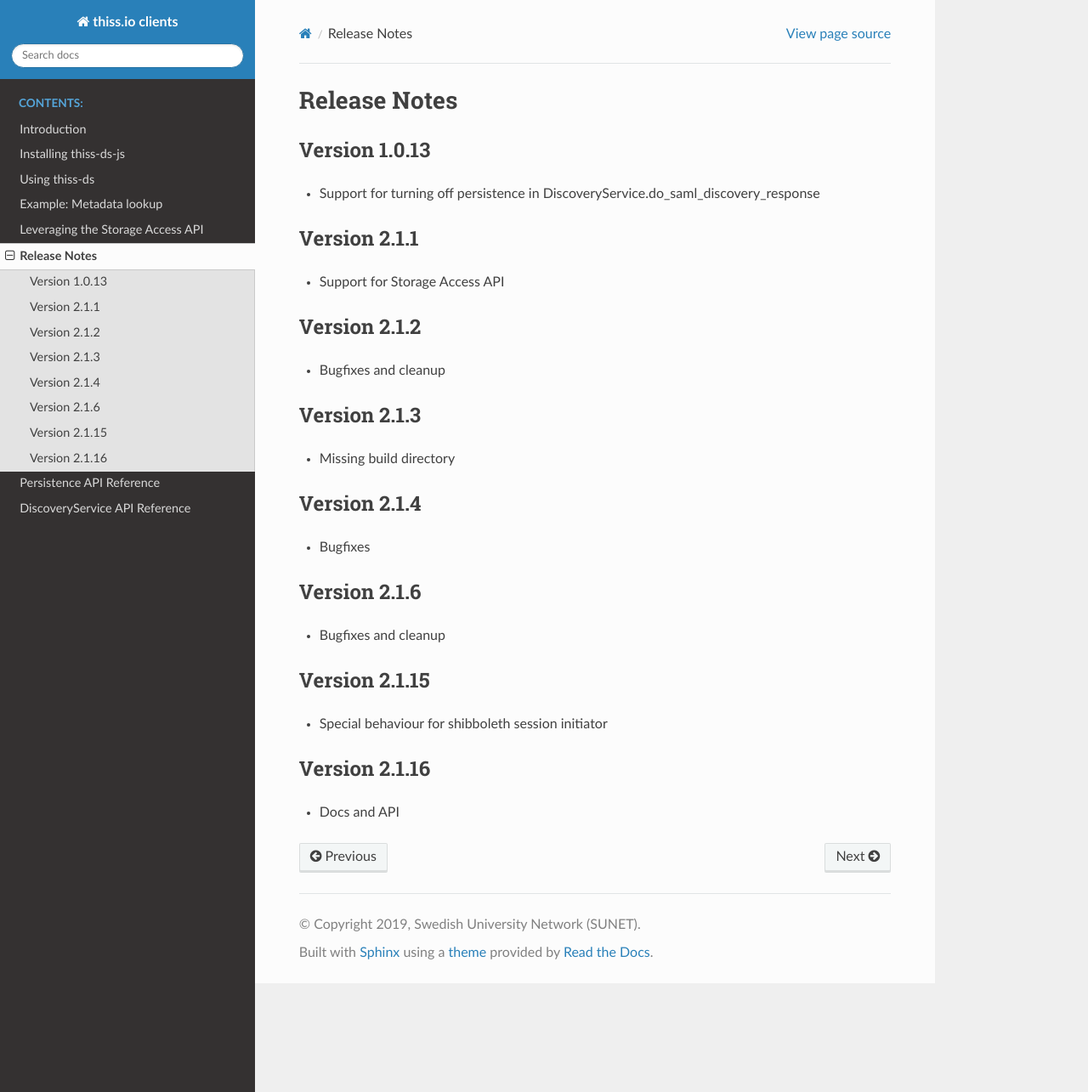
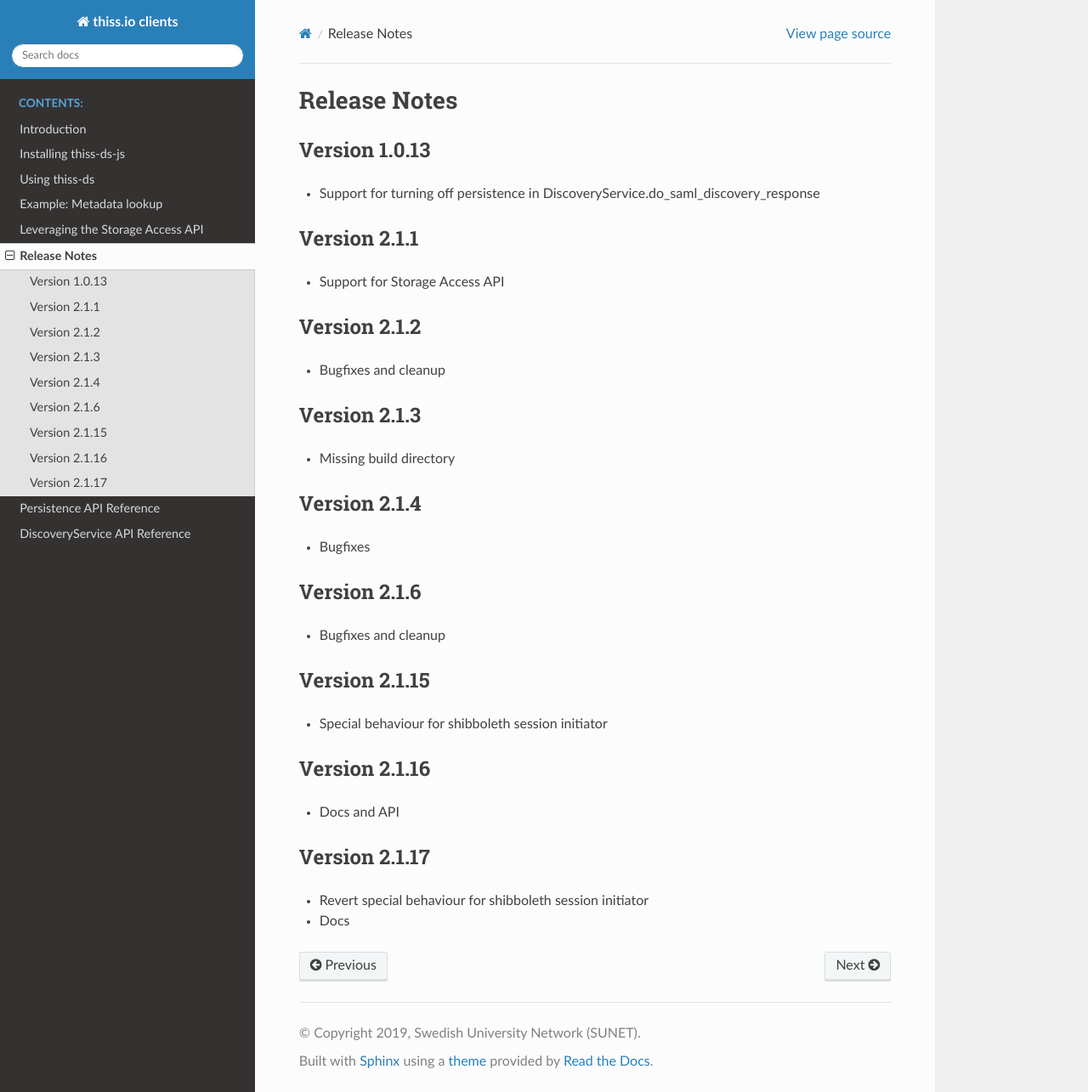
Before and after one commit to TheIdentitySelector/thiss-ds-js, a Sphinx documentation site: the page built from docs/releasenotes.rst, in a window 1280 px wide and 1285 px high. Shown: the whole window at 85% size. Built offline with Sphinx 7.4.7 and the Read the Docs theme 3.1.0, drawn with Linux system fonts in a browser that asks for light colours.

Commit message:
bump version

```diff
--- a/docs/conf.py
+++ b/docs/conf.py
@@ -26,7 +26,7 @@ author = u'Leif Johansson'
 # The short X.Y version
 version = u'2.1'
 # The full version, including alpha/beta/rc tags
-release = u'2.1.16'
+release = u'2.1.17'
 
 js_source_path = '../src'
 
--- a/docs/releasenotes.rst
+++ b/docs/releasenotes.rst
@@ -40,3 +40,9 @@ Version 2.1.16
 --------------
 
 * Docs and API
+
+Version 2.1.17
+--------------
+
+* Revert special behaviour for shibboleth session initiator
+* Docs
--- a/package.json
+++ b/package.json
@@ -1,6 +1,6 @@
 {
   "name": "@theidentityselector/thiss-ds",
-  "version": "2.1.16",
+  "version": "2.1.17",
   "description": "A set of clients for the thiss.io service",
   "main": "dist/thiss-ds.js",
   "homepage": "https://thiss.io",
```
Also changed, not shown: 3 other files.
